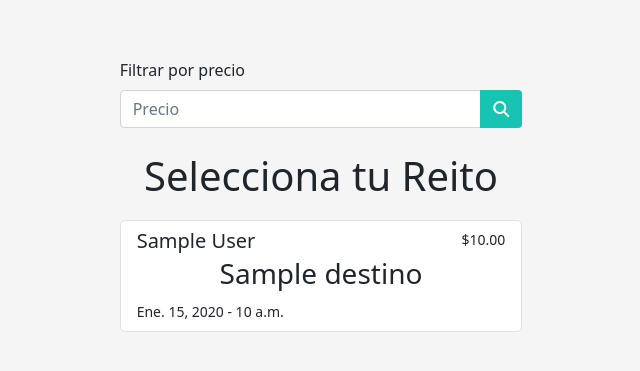
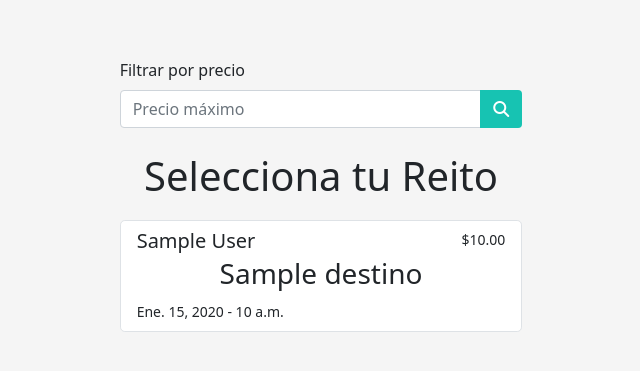
Before and after one commit to gomezluis007/Reito, a Django app: page /buscar-viajes/1 in a window 1280 px wide. Shown: the part 84-455 px from the top of the page, without its empty margins (319-959 px from the left). Run offline with Django 3.2, Linux system fonts and the light colour scheme; a user stored in the database is signed in; tables that the repository leaves empty hold one stand-in row (values such as "Sample post"); some libraries are stand-ins or nearby versions.

Commit message:
Se arregla la barra de búsqueda para que limite los carácteres que admite y se cambia el mensaje para que se entienda más.

```diff
--- a/viajes/templates/lista_viajes.html
+++ b/viajes/templates/lista_viajes.html
@@ -15,7 +15,7 @@
     <form action="" method="GET">
       <label for="precio" class="form-label">Filtrar por precio</label>
       <div class="input-group">
-        <input pattern="\d*" class="form-control" name="precio" id="precio" value="{{precio}}" placeholder="Precio">
+        <input pattern="\d*" maxlength="3" class="form-control" name="precio" id="precio" value="{{precio}}" placeholder="Precio máximo">
         <button type="submit" class="btn boton">
           <i class="fas fa-search"></i>
         </button>
```
